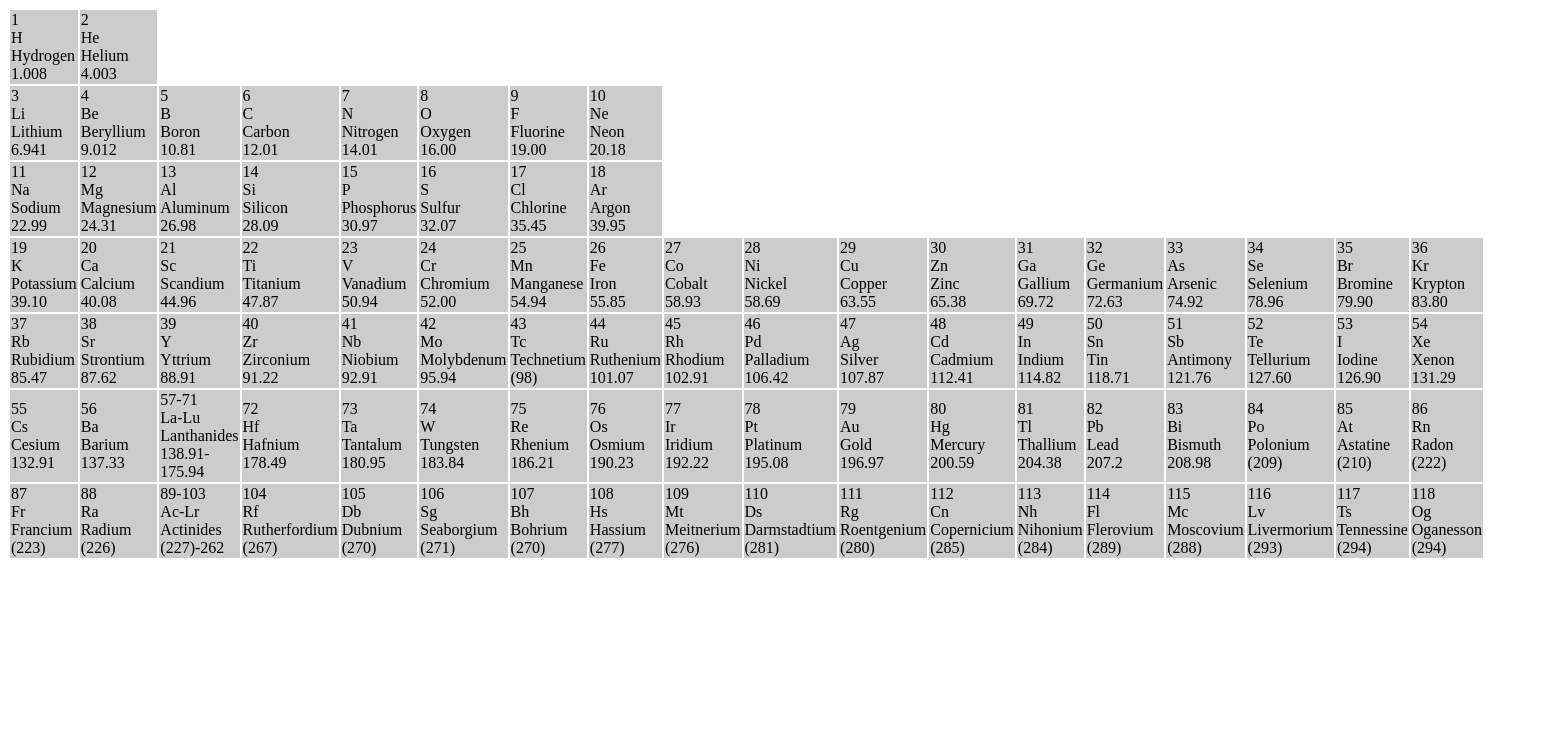
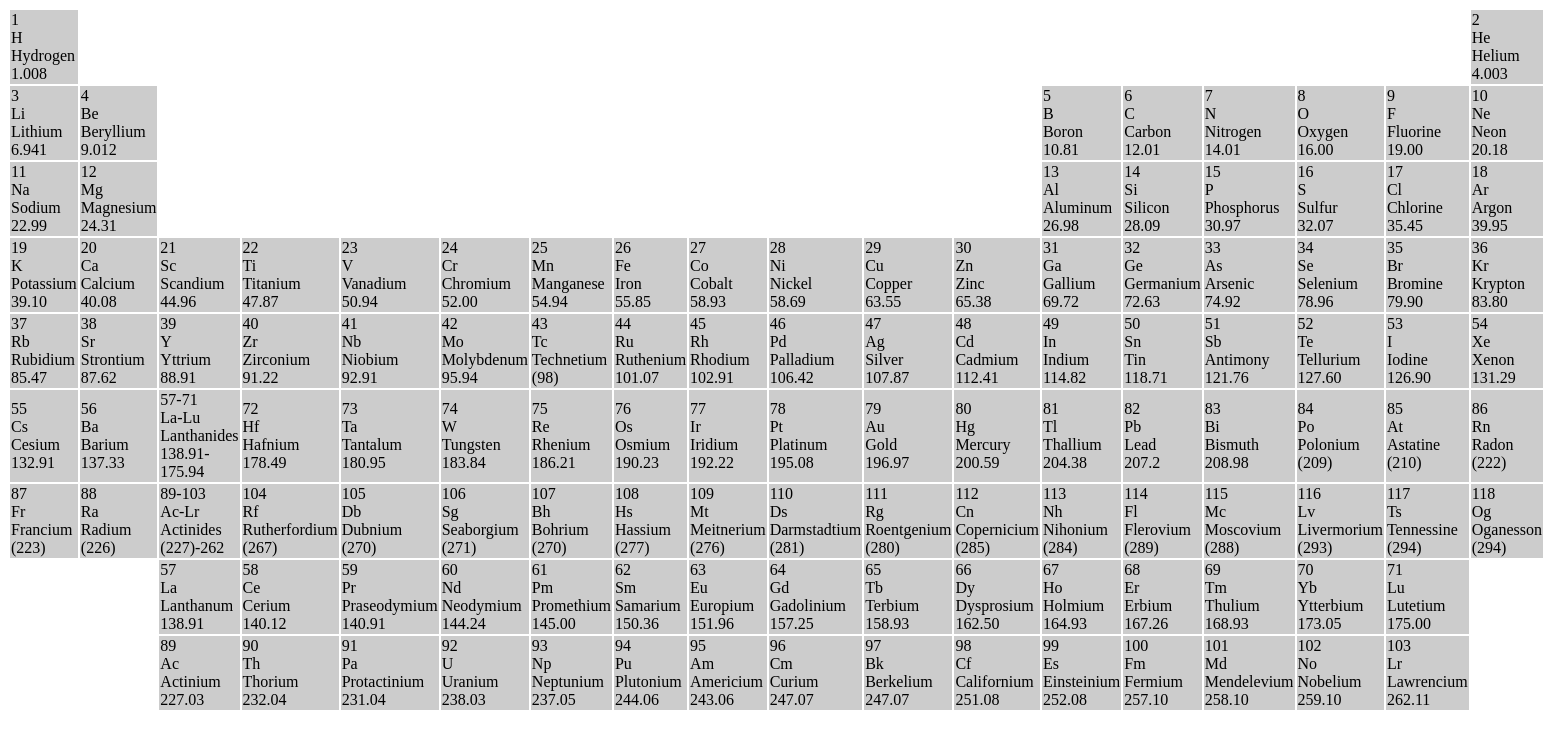
Before and after one commit to dkrmentor/Periodic-Table, a plain HTML site: page index.html in a window 1280 px wide. Shown: the whole page, 1545 px wide, since content can reach past the window. Drawn offline with Linux system fonts and the light colour scheme.

Commit message:
elements completed

```diff
--- a/index.html
+++ b/index.html
@@ -10,11 +10,13 @@
     <table>
   <tr>
     <td bgcolor="#cccccc">1<br> H<br> Hydrogen<br> 1.008</td>
+    <td colspan="16"></td>
     <td bgcolor="#cccccc">2<br> He<br> Helium<br> 4.003</td>
   </tr>
   <tr>
     <td bgcolor="#cccccc">3<br> Li<br> Lithium<br> 6.941</td>
     <td bgcolor="#cccccc">4<br> Be<br> Beryllium<br> 9.012</td>
+    <td colspan="10"></td>
     <td bgcolor="#cccccc">5<br> B<br> Boron<br> 10.81</td>
     <td bgcolor="#cccccc">6<br> C<br> Carbon<br> 12.01</td>
     <td bgcolor="#cccccc">7<br> N<br> Nitrogen<br> 14.01</td>
@@ -25,6 +27,7 @@
   <tr>
     <td bgcolor="#cccccc">11<br> Na<br> Sodium<br> 22.99</td>
     <td bgcolor="#cccccc">12<br> Mg<br> Magnesium<br> 24.31</td>
+    <td colspan="10"></td>
     <td bgcolor="#cccccc">13<br> Al<br> Aluminum<br> 26.98</td>
     <td bgcolor="#cccccc">14<br> Si<br> Silicon<br> 28.09</td>
     <td bgcolor="#cccccc">15<br> P<br> Phosphorus<br> 30.97</td>
@@ -113,6 +116,48 @@
     <td bgcolor="#cccccc">117<br> Ts<br> Tennessine<br> (294)</td>
     <td bgcolor="#cccccc">118<br> Og<br> Oganesson<br> (294)</td>
   </tr>
+
+
+  <tr>
+    <td colspan="2"></td>
+    <td bgcolor="#cccccc">57<br> La<br> Lanthanum<br> 138.91</td>
+    <td bgcolor="#cccccc">58<br> Ce<br> Cerium<br> 140.12</td>
+    <td bgcolor="#cccccc">59<br> Pr<br> Praseodymium<br> 140.91</td>
+    <td bgcolor="#cccccc">60<br> Nd<br> Neodymium<br> 144.24</td>
+    <td bgcolor="#cccccc">61<br> Pm<br> Promethium<br> 145.00</td>
+    <td bgcolor="#cccccc">62<br> Sm<br> Samarium<br> 150.36</td>
+    <td bgcolor="#cccccc">63<br> Eu<br> Europium<br> 151.96</td>
+    <td bgcolor="#cccccc">64<br> Gd<br> Gadolinium<br> 157.25</td>
+    <td bgcolor="#cccccc">65<br> Tb<br> Terbium<br> 158.93</td>
+    <td bgcolor="#cccccc">66<br> Dy<br> Dysprosium<br> 162.50</td>
+    <td bgcolor="#cccccc">67<br> Ho<br> Holmium<br> 164.93</td>
+    <td bgcolor="#cccccc">68<br> Er<br> Erbium<br> 167.26</td>
+    <td bgcolor="#cccccc">69<br> Tm<br> Thulium<br> 168.93</td>
+    <td bgcolor="#cccccc">70<br> Yb<br> Ytterbium<br> 173.05</td>
+    <td bgcolor="#cccccc">71<br> Lu<br> Lutetium<br> 175.00</td>
+    <td colspan="1"></td>
+  </tr>
+
+  <tr>
+    <td colspan="2"></td>
+    <td bgcolor="#cccccc">89<br> Ac<br> Actinium<br> 227.03</td>
+    <td bgcolor="#cccccc">90<br> Th<br> Thorium<br> 232.04</td>
+    <td bgcolor="#cccccc">91<br> Pa<br> Protactinium<br> 231.04</td>
+    <td bgcolor="#cccccc">92<br> U<br> Uranium<br> 238.03</td>
+    <td bgcolor="#cccccc">93<br> Np<br> Neptunium<br> 237.05</td>
+    <td bgcolor="#cccccc">94<br> Pu<br> Plutonium<br> 244.06</td>
+    <td bgcolor="#cccccc">95<br> Am<br> Americium<br> 243.06</td>
+    <td bgcolor="#cccccc">96<br> Cm<br> Curium<br> 247.07</td>
+    <td bgcolor="#cccccc">97<br> Bk<br> Berkelium<br> 247.07</td>
+    <td bgcolor="#cccccc">98<br> Cf<br> Californium<br> 251.08</td>
+    <td bgcolor="#cccccc">99<br> Es<br> Einsteinium<br> 252.08</td>
+    <td bgcolor="#cccccc">100<br> Fm<br> Fermium<br> 257.10</td>
+    <td bgcolor="#cccccc">101<br> Md<br> Mendelevium<br> 258.10</td>
+    <td bgcolor="#cccccc">102<br> No<br> Nobelium<br> 259.10</td>
+    <td bgcolor="#cccccc">103<br> Lr<br> Lawrencium<br> 262.11</td>
+    <td colspan="1"></td>
+  </tr>
+
 </table>
 
 
```
